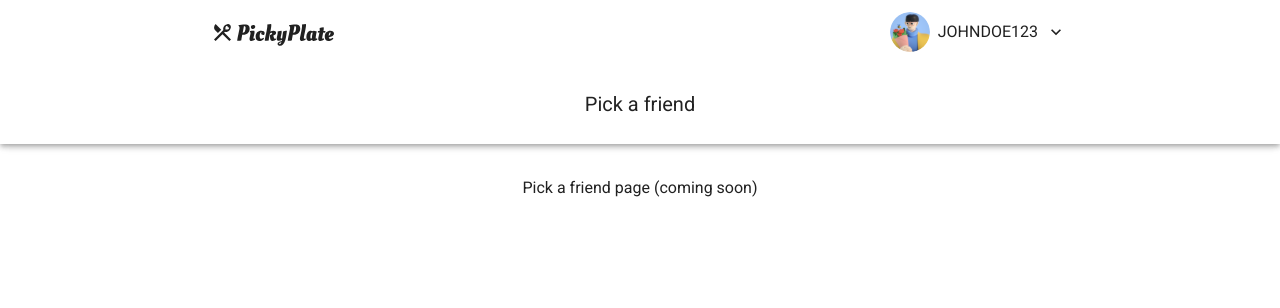
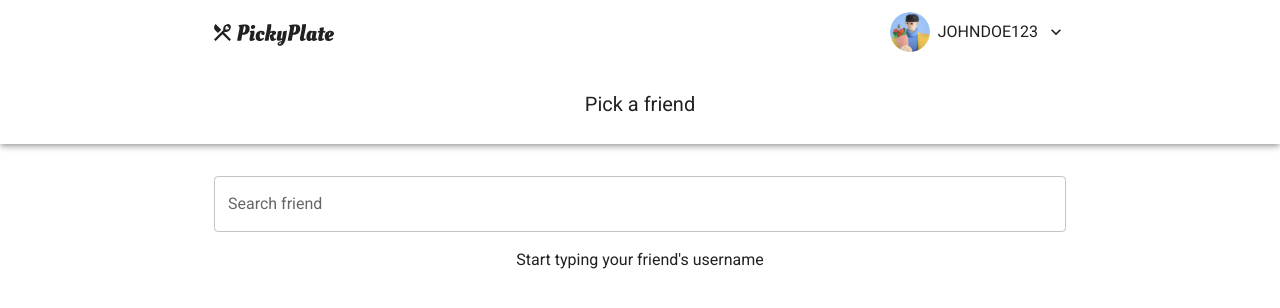
Before and after one commit to emilielydiat/pickyplate, a React (Vite) app: page /pick-friend in a window 1280 px wide. Shown: the top 308 px of the page. Built offline with nearby package versions, Linux system fonts and the light colour scheme.

Commit message:
feat: implement Pick a Friend page with dynamic routing to Meal Preferences

```diff
--- a/src/pages/PickFriend.tsx
+++ b/src/pages/PickFriend.tsx
@@ -1,6 +1,21 @@
-import { Typography } from "@mui/material";
-import { useEffect } from "react";
+import {
+  Avatar,
+  Box,
+  Button,
+  List,
+  ListItem,
+  ListItemAvatar,
+  ListItemText,
+  Stack,
+  TextField,
+  Typography,
+} from "@mui/material";
+import { useState, useMemo, useEffect } from "react";
+import { Link } from "react-router-dom";
+import { User } from "../data/mockData";
 import { usePageTitleContext } from "../context/PageTitleContext";
+import { useUserContext } from "../context/UserContext";
+import { useFriendsContext } from "../context/FriendsContext";
 
 export function PickFriend() {
   const { setPageTitle } = usePageTitleContext();
@@ -9,5 +24,73 @@ export function PickFriend() {
     return () => setPageTitle(null);
   }, [setPageTitle]);
 
-  return <Typography>Pick a friend page (coming soon)</Typography>;
+  const { id } = useUserContext();
+  const { friends } = useFriendsContext();
+  const [searchInput, setSearchInput] = useState<string>("");
+
+  const filteredFriends: User[] = useMemo(() => {
+    const input = searchInput.toLowerCase();
+    if (input) {
+      return friends.filter((friend) =>
+        friend.username.toLowerCase().includes(input)
+      );
+    } else {
+      return [];
+    }
+  }, [searchInput, friends]);
+
+  return (
+    <Box component="section">
+      <Stack spacing={2}>
+        <TextField
+          type="search"
+          label="Search friend"
+          variant="outlined"
+          fullWidth
+          value={searchInput}
+          onChange={(e) => setSearchInput(e.target.value)}
+        ></TextField>
+
+        {!searchInput.trim() && (
+          <Typography component="p" variant="body1">
+            Start typing your friend's username
+          </Typography>
+        )}
+
+        {filteredFriends.length === 0 && searchInput.trim() && (
+          <Typography component="p" variant="body1">
+            No friends found.
+            <br /> Try a different spelling or invite them to join!
+          </Typography>
+        )}
+
+        {filteredFriends.length !== 0 && (
+          <List>
+            {filteredFriends.map((friend) => (
+              <ListItem
+                key={friend.id}
+                sx={{ textDecoration: "none", color: "inherit" }}
+              >
+                <ListItemAvatar>
+                  <Avatar
+                    src={friend.avatar}
+                    alt={`Avatar of ${friend.username}`}
+                  />
+                </ListItemAvatar>
+                <ListItemText primary={friend.username} />
+                <Button
+                  component={Link}
+                  to={`/eat-together/${id}/${friend.id}/meal-preferences`}
+                  aria-label={`Eat together with ${friend.username}`}
+                  variant="contained"
+                >
+                  Eat together
+                </Button>
+              </ListItem>
+            ))}
+          </List>
+        )}
+      </Stack>
+    </Box>
+  );
 }
--- a/src/pages/index.ts
+++ b/src/pages/index.ts
@@ -1,10 +1,10 @@
 export { Home } from "./Home";
-export { MealPreferences } from "./MealPreferences";
 export { Profile } from "./Profile";
 export { Friends } from "./Friends";
 export { FriendProfile } from "./FriendProfile";
 export { AddFriend } from "./AddFriend";
 export { PickFriend } from "./PickFriend";
+export { MealPreferences } from "./MealPreferences";
 export { MyFoodListPage } from "./MyFoodListPage";
 export { SharedFoodListPage } from "./SharedFoodListPage";
 export { CreateFoodPage } from "./CreateFoodPage";
--- a/src/routes.tsx
+++ b/src/routes.tsx
@@ -1,11 +1,11 @@
 import {
   Home,
-  MealPreferences,
   Profile,
   Friends,
   FriendProfile,
   AddFriend,
   PickFriend,
+  MealPreferences,
   MyFoodListPage,
   SharedFoodListPage,
   CreateFoodPage,
@@ -32,6 +32,10 @@ export const routes: AppRoute[] = [
   { path: "/friend/:friendId", element: <FriendProfile /> },
   { path: "/friends/add-friend", element: <AddFriend /> },
   { path: "/pick-friend", element: <PickFriend /> },
+  {
+    path: "/eat-together/:initiatorId/:receiverId/meal-preferences",
+    element: <MealPreferences />,
+  },
   { path: "/my-food-list", element: <MyFoodListPage /> },
   {
     path: "/friend/:friendId/shared-food-list",
```
